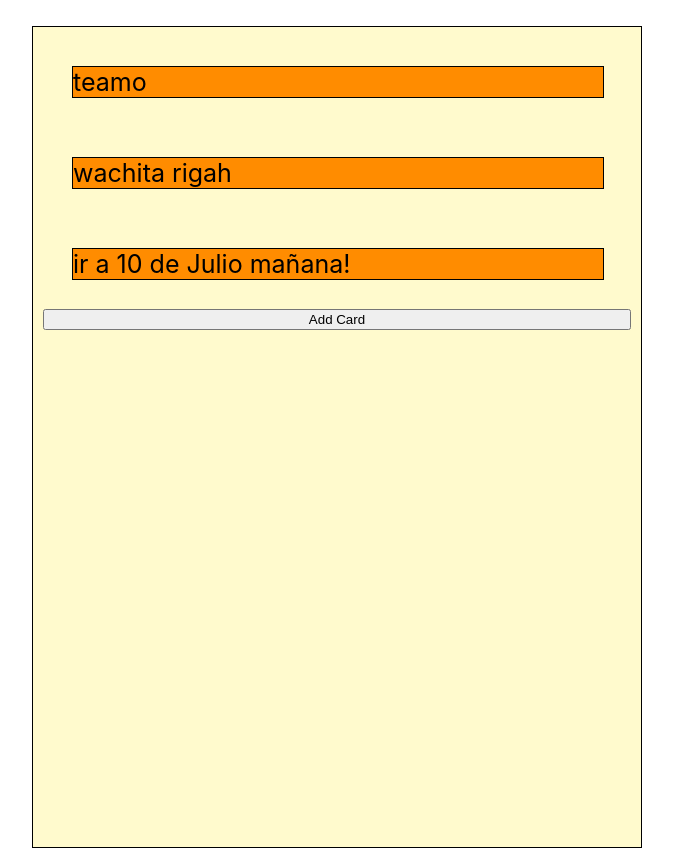
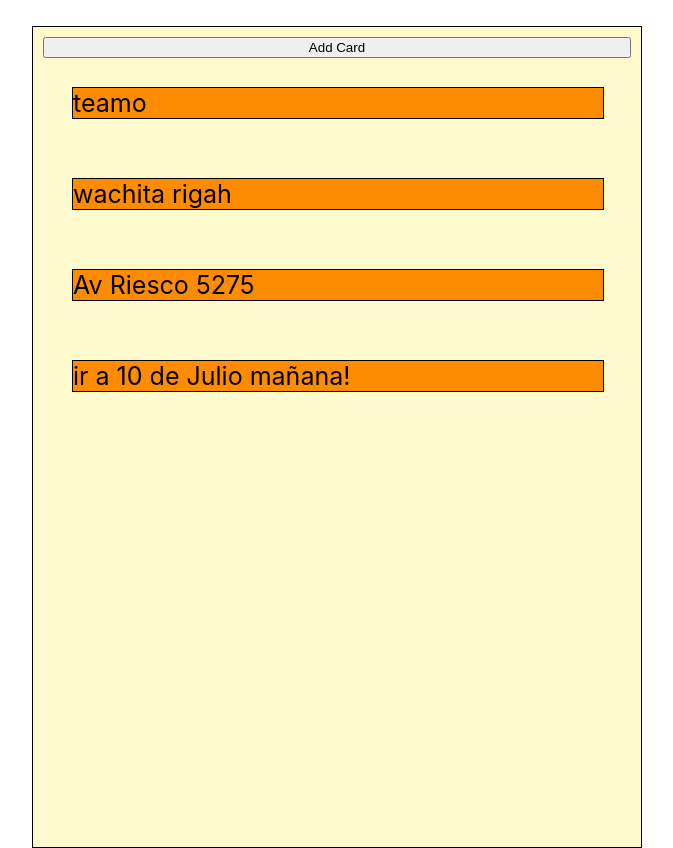
Before and after one commit to matipacheco/to-do-list, a React (Create React App) app: page / in a window 1280 px wide. Shown: the whole page, without its empty margins (303-976 px from the left). Built offline with nearby package versions, Linux system fonts and the light colour scheme.

Commit message:
so much and nothing at the same time

```diff
--- a/src/javascript/Board.js
+++ b/src/javascript/Board.js
@@ -9,26 +9,27 @@ import {NewCardButton} from './NewCardButton'
 class Board extends Component {
     constructor(props) {
         super(props);
+
         let items = this.getItems();
 
         this.state = {
             items: items,
-            last_id: items.pop().id
+            lastId: items.slice(-1).pop().id
         };
     }
 
     emptyCard() {
         return {
-            "id": parseInt(this.state.last_id) + 1,
+            "id": this.state.lastId,
             "task_name": "&nbsp;",
             "task_description": "&nbsp;"
         }
-    };
+    }
 
     addCard = () => {
         this.setState( state => ({
-            items: this.state.items.concat(this.emptyCard()),
-            last_id: parseInt(this.state.last_id) + 1
+            lastId: (parseInt(state.lastId) + 1).toString(),
+            items: state.items.concat(this.emptyCard())
         }))
     };
 
@@ -37,7 +38,6 @@ class Board extends Component {
         let payload = require('../utils/mocks/get_all_tasks_mock').payload;
         let items   = payload ? payload : [];
         return items;
-
 
         // let headers = new Headers({ 'Access-Control-Allow-Origin': '*' });
         // let config  = {
@@ -66,9 +66,8 @@ class Board extends Component {
     render() {
         return(
             <div className='board_section'>
+                <NewCardButton addCard={this.addCard} />
                 { this.renderItems() }
-
-                <NewCardButton holi={this.addCard} />
             </div>
         );
     }
--- a/src/javascript/NewCardButton.js
+++ b/src/javascript/NewCardButton.js
@@ -2,7 +2,7 @@ import React, { Component } from 'react';
 
 class NewCardButton extends Component {
     handleClick = () => {
-        this.props.holi();
+        this.props.addCard();
     };
 
     render() {
--- a/src/utils/mocks/get_all_tasks_mock.json
+++ b/src/utils/mocks/get_all_tasks_mock.json
@@ -2,20 +2,20 @@
   "code": 200,
   "message": "OK",
   "payload": [{
-    "id": "2",
+    "id": "1",
     "task_description": "teamo",
     "task_name": "gata"
   }, {
-    "id": "1",
+    "id": "2",
     "task_name": "gata",
     "task_description": "wachita rigah"
-  }, {
-    "id": "5",
-    "task_name": "Suzuki",
-    "task_description": "ir a 10 de Julio mañana!"
   }, {
     "id": "3",
     "task_name": "dirección",
     "task_description": "Av Riesco 5275"
+  }, {
+    "id": "4",
+    "task_name": "Suzuki",
+    "task_description": "ir a 10 de Julio mañana!"
   }]
 }
```
